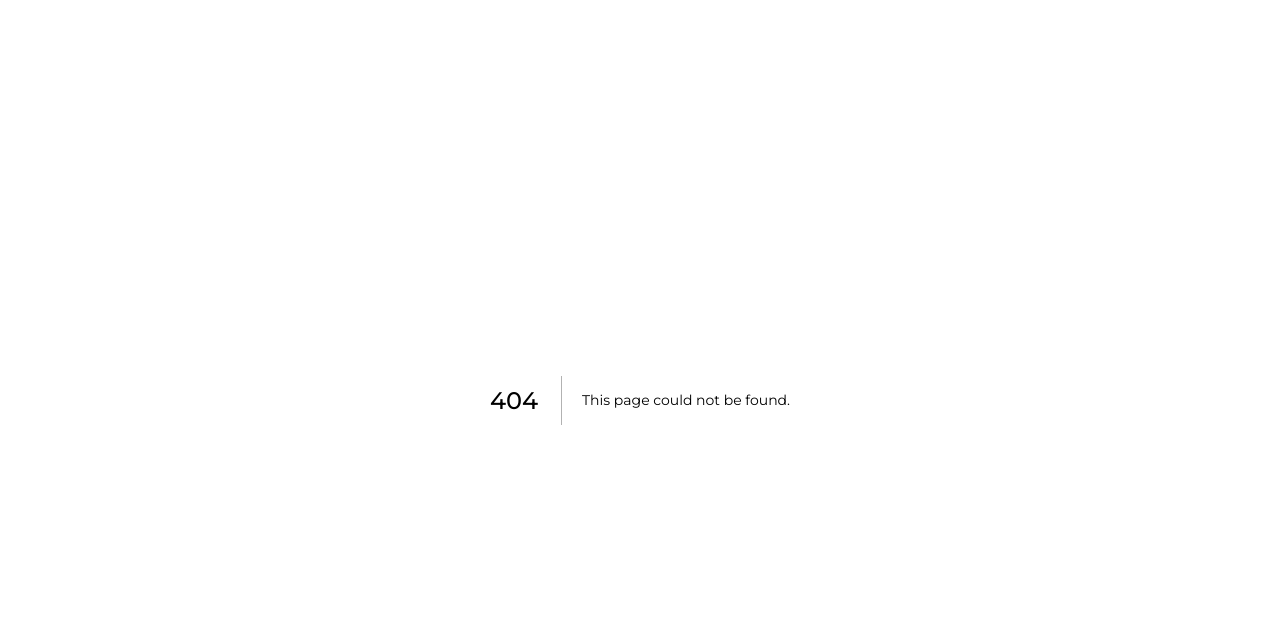
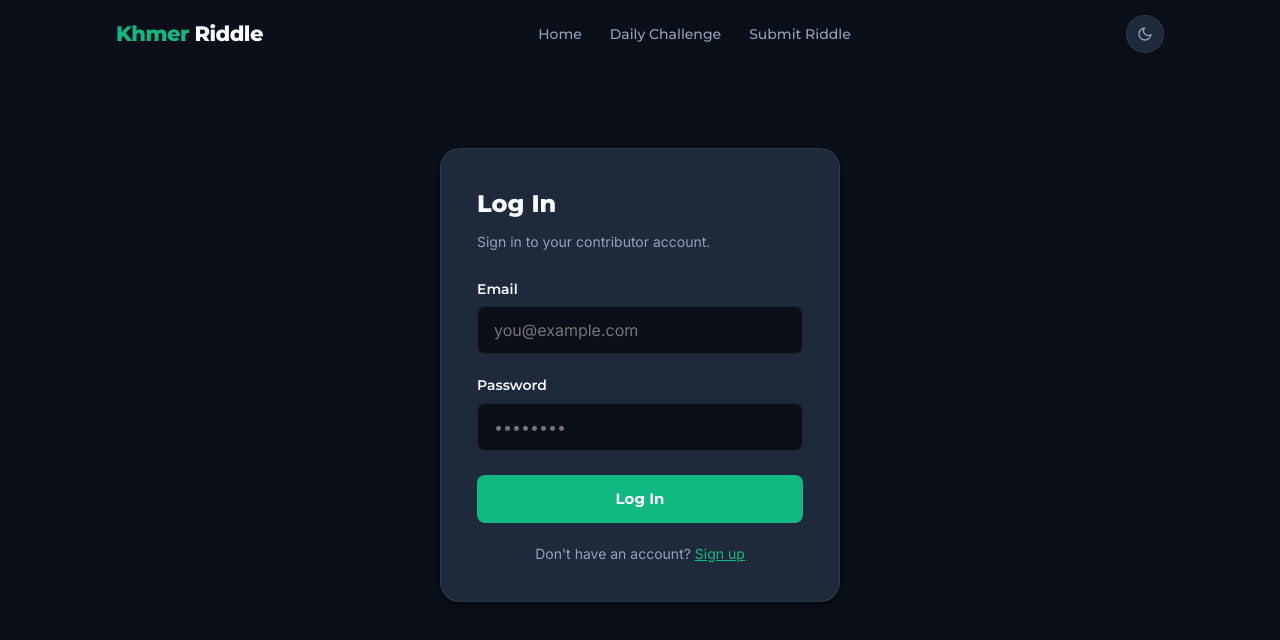
Before and after one commit to nXuuuu/khmer-riddle-archive, a Next.js app: page /login in a window 1280 px wide. Before the commit this address had no page. Shown: the top 640 px of the page. Built offline with nearby package versions, Linux system fonts and the light colour scheme.

Commit message:
feat(auth): add login and signup pages with user enumeration protection [AI-assisted]

```diff
--- /dev/null
+++ b/app/login/page.js
@@ -0,0 +1,123 @@
+"use client";
+
+import { useState } from "react";
+import { useRouter } from "next/navigation";
+import Link from "next/link";
+import NavBar from "../../components/NavBar.js";
+import { createClient } from "../../utils/supabase/client.js";
+
+export default function LoginPage() {
+  const router = useRouter();
+  const [email, setEmail] = useState("");
+  const [password, setPassword] = useState("");
+  const [error, setError] = useState("");
+  const [loading, setLoading] = useState(false);
+
+  const handleSubmit = async (e) => {
+    e.preventDefault();
+    setError("");
+    setLoading(true);
+
+    try {
+      const supabase = createClient();
+      const { error: signInError } = await supabase.auth.signInWithPassword({
+        email,
+        password,
+      });
+
+      if (signInError) {
+        // Uniform error to prevent user enumeration
+        setError("Invalid email or password");
+        setLoading(false);
+        return;
+      }
+
+      router.push("/");
+      router.refresh();
+    } catch {
+      setError("Invalid email or password");
+      setLoading(false);
+    }
+  };
+
+  return (
+    <>
+      <NavBar />
+      <main style={{ maxWidth: 440, margin: "clamp(40px, 8vw, 80px) auto", padding: "0 20px" }}>
+        <form className="modern-card gr-form-card" onSubmit={handleSubmit}>
+          <h1 style={{ fontSize: "24px", fontWeight: 800, marginBottom: "8px" }}>
+            Log In
+          </h1>
+          <p style={{ color: "var(--text-secondary)", fontSize: "14px", marginBottom: "24px" }}>
+            Sign in to your contributor account.
+          </p>
+
+          {error && (
+            <div
+              style={{
+                backgroundColor: "rgba(239, 68, 68, 0.12)",
+                border: "1px solid rgba(239, 68, 68, 0.3)",
+                color: "#f87171",
+                padding: "10px 14px",
+                borderRadius: "var(--radius-sm)",
+                fontSize: "14px",
+                marginBottom: "20px",
+              }}
+              role="alert"
+            >
+              {error}
+            </div>
+          )}
+
+          <div className="gr-form-group">
+            <label className="gr-form-label" htmlFor="login-email">
+              Email
+            </label>
+            <input
+              id="login-email"
+              type="email"
+              required
+              autoComplete="email"
+              className="gr-form-input"
+              value={email}
+              onChange={(e) => setEmail(e.target.value)}
+              placeholder="you@example.com"
+            />
+          </div>
+
+          <div className="gr-form-group" style={{ marginBottom: "24px" }}>
+            <label className="gr-form-label" htmlFor="login-password">
+              Password
+            </label>
+            <input
+              id="login-password"
+              type="password"
+              required
+              autoComplete="current-password"
+              className="gr-form-input"
+              value={password}
+              onChange={(e) => setPassword(e.target.value)}
+              placeholder="••••••••"
+            />
+          </div>
+
+          <button
+            type="submit"
+            disabled={loading}
+            className="gr-submit-btn"
+            style={{ opacity: loading ? 0.7 : 1, cursor: loading ? "wait" : "pointer" }}
+          >
+            {loading ? "Signing in…" : "Log In"}
+          </button>
+
+          <p style={{ marginTop: "20px", fontSize: "14px", color: "var(--text-secondary)", textAlign: "center" }}>
+            Don&apos;t have an account?{" "}
+            <Link href="/signup" style={{ color: "var(--accent)", textDecoration: "underline" }}>
+              Sign up
+            </Link>
+          </p>
+        </form>
+      </main>
+    </>
+  );
+}
```
Also changed, not shown: app/signup/page.js (added, +129 -0 lines).
